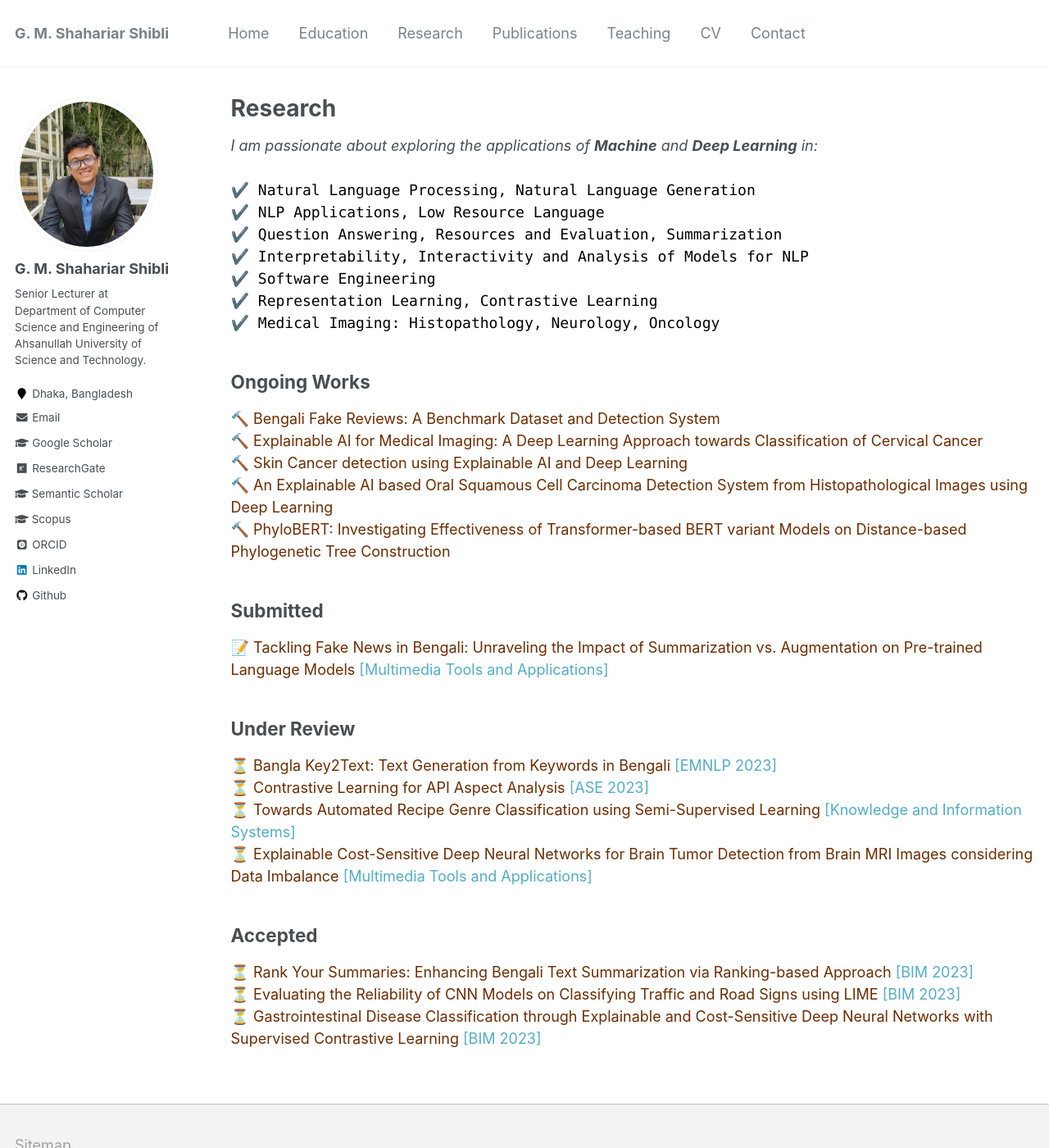
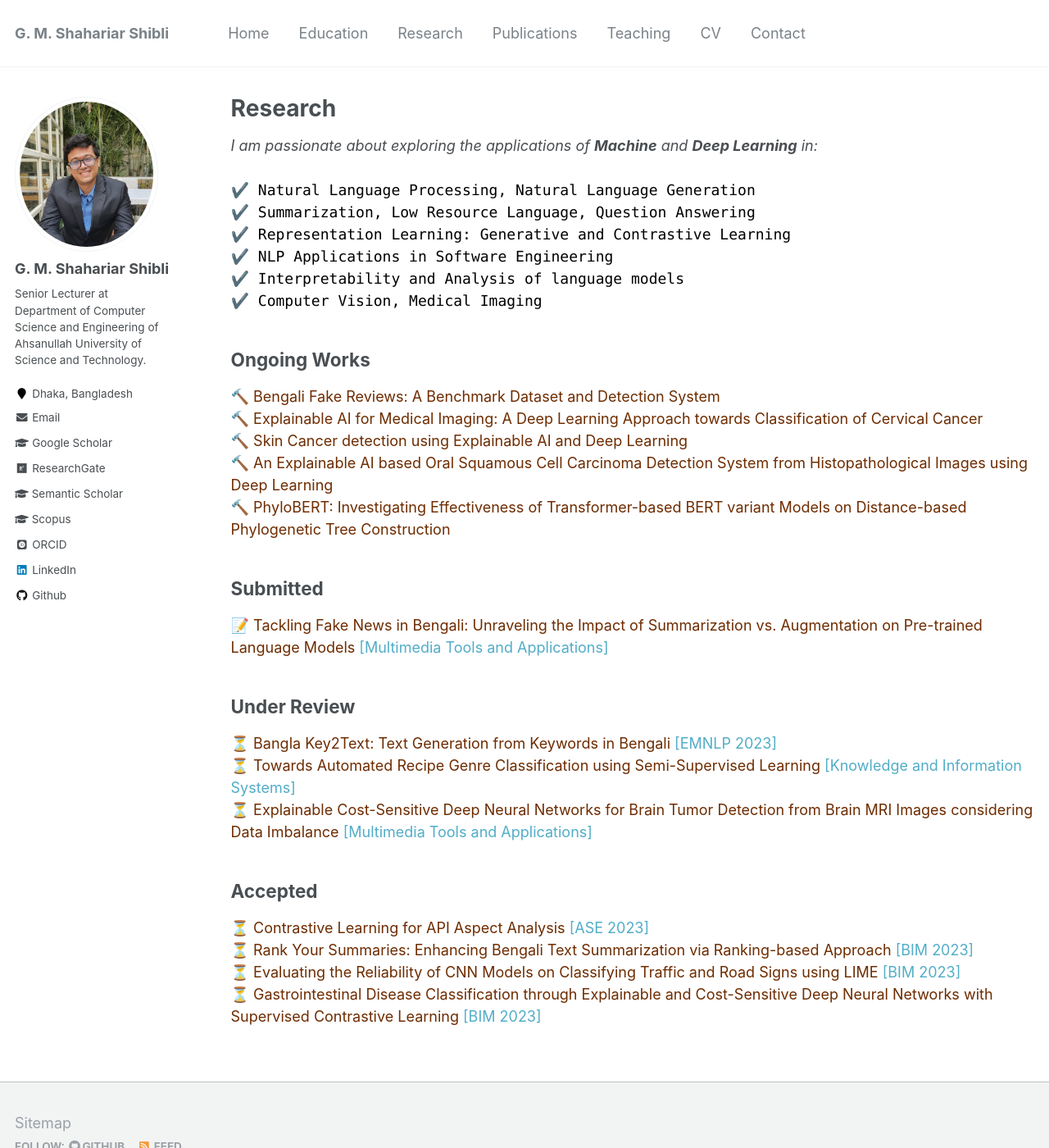
Before and after one commit to shahariar-shibli/shahariar-shibli.github.io, a Jekyll site: the page built from _pages/research.md, in a window 1280 px wide and 1400 px high. Shown: the whole window at 82% size. Built offline with Jekyll 4.4.1, drawn with Linux system fonts in a browser that asks for light colours; some web fonts are replaced.

Commit message:
Update research.md

```diff
--- a/_pages/research.md
+++ b/_pages/research.md
@@ -8,12 +8,11 @@ author_profile: true
 *I am passionate about exploring the applications of **Machine** and **Deep Learning** in:*<br><br>
 <span style="color:black;">
 <code>✔️ Natural Language Processing, Natural Language Generation</code> <br>
-<code>✔️ NLP Applications, Low Resource Language</code> <br>
-<code>✔️ Question Answering, Resources and Evaluation, Summarization</code><br>
-<code>✔️ Interpretability, Interactivity and Analysis of Models for NLP</code> <br>
-<code>✔️ Software Engineering</code> <br>
-<code>✔️ Representation Learning, Contrastive Learning</code> <br>
-<code>✔️ Medical Imaging: Histopathology, Neurology, Oncology</code>
+<code>✔️ Summarization, Low Resource Language, Question Answering</code> <br>
+<code>✔️ Representation Learning: Generative and Contrastive Learning</code> <br>
+<code>✔️ NLP Applications in Software Engineering</code> <br>
+<code>✔️ Interpretability and Analysis of language models</code> <br>
+<code>✔️ Computer Vision, Medical Imaging</code>
 </span>
 <br/>
 
@@ -30,11 +29,11 @@ author_profile: true
 
 ## Under Review
 ⏳ <span style="color:#6E2C00">Bangla Key2Text: Text Generation from Keywords in Bengali</span> [[EMNLP 2023]](https://2023.emnlp.org/)<br>
-⏳ <span style="color:#6E2C00">Contrastive Learning for API Aspect Analysis</span> [[ASE 2023]](https://conf.researchr.org/track/ase-2023/ase-2023-papers)<br>
 ⏳ <span style="color:#6E2C00">Towards Automated Recipe Genre Classification using Semi-Supervised Learning</span> [[Knowledge and Information Systems]](https://www.springer.com/journal/10115)<br>
 ⏳ <span style="color:#6E2C00">Explainable Cost-Sensitive Deep Neural Networks for Brain Tumor Detection from Brain MRI Images considering Data Imbalance</span> [[Multimedia Tools and Applications]](https://www.springer.com/journal/11042)
 
 ## Accepted
+⏳ <span style="color:#6E2C00">Contrastive Learning for API Aspect Analysis</span> [[ASE 2023]](https://conf.researchr.org/track/ase-2023/ase-2023-papers)<br>
 ⏳ <span style="color:#6E2C00">Rank Your Summaries: Enhancing Bengali Text Summarization via Ranking-based Approach</span> [[BIM 2023]](https://confbim.com/)<br>
 ⏳ <span style="color:#6E2C00">Evaluating the Reliability of CNN Models on Classifying Traffic and Road Signs using LIME</span> [[BIM 2023]](https://confbim.com/)<br>
 ⏳ <span style="color:#6E2C00">Gastrointestinal Disease Classification through Explainable and Cost-Sensitive Deep Neural Networks with Supervised Contrastive Learning</span> [[BIM 2023]](https://confbim.com/)<br>
```
